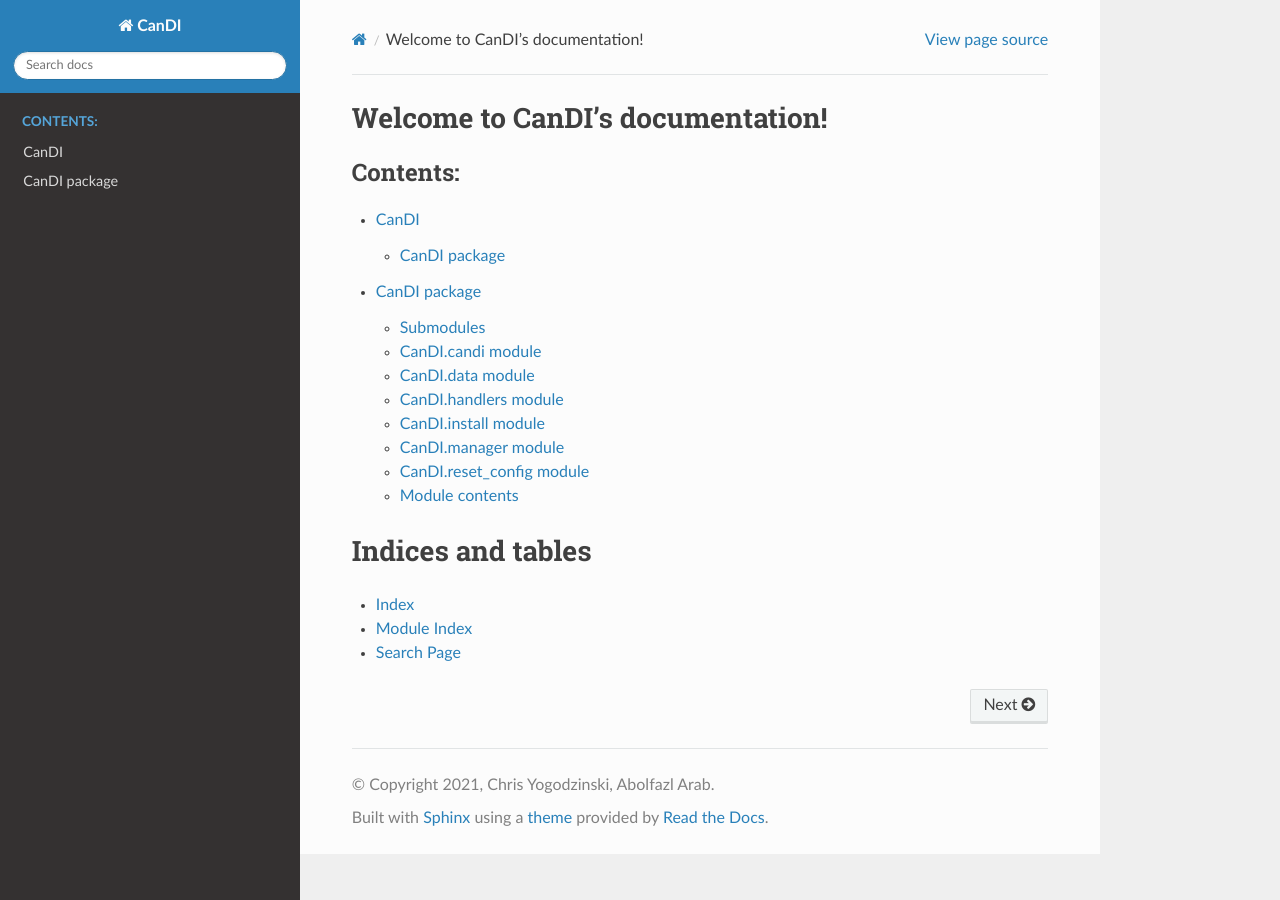
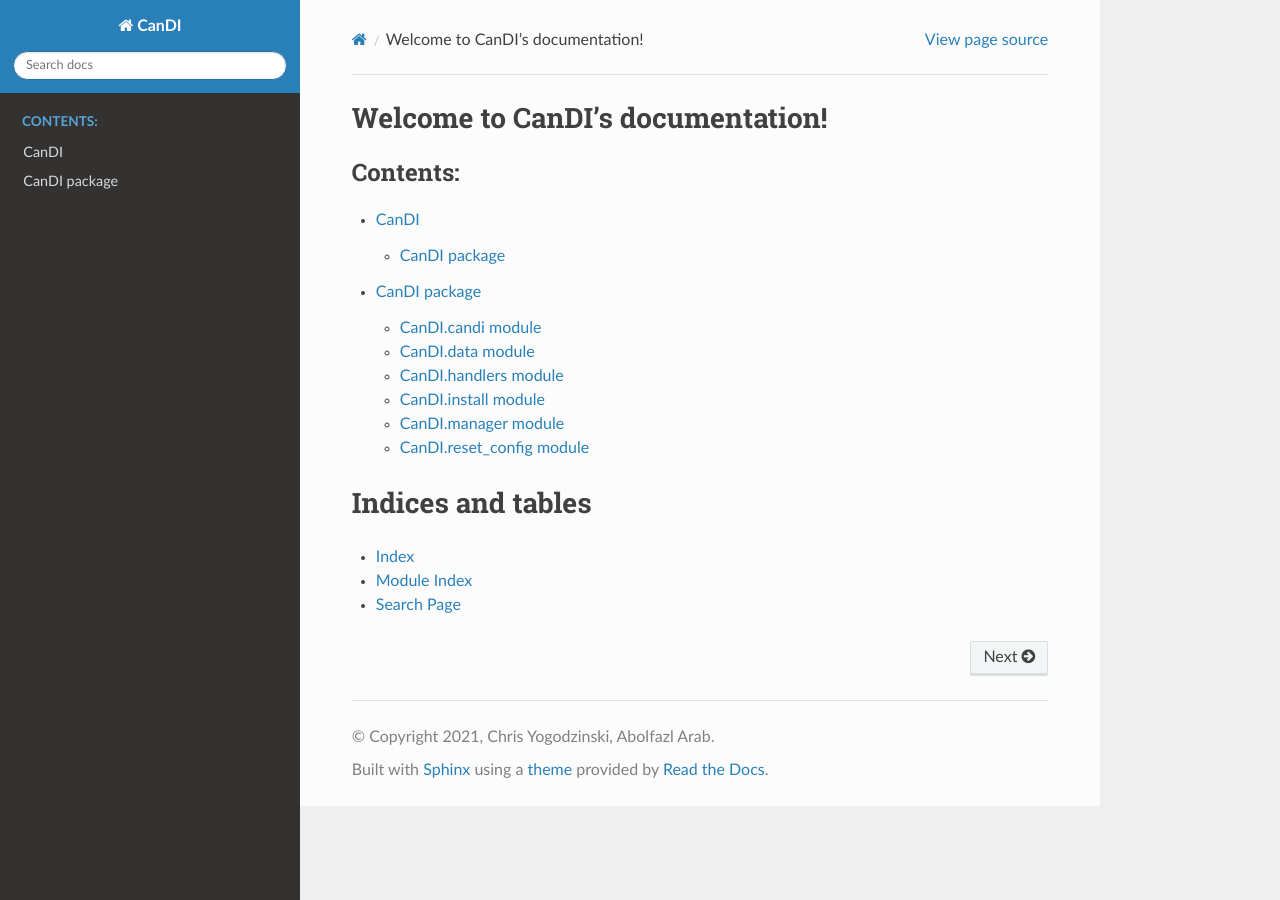
Before and after one commit to GilbertLabUCSF/CanDI, a Sphinx documentation site: the page built from docs/source/index.rst, in a window 1280 px wide. Built offline with Sphinx 7.4.7 and the Read the Docs theme 2.0.0, drawn with Linux system fonts in a browser that asks for light colours.

Commit message:
test extensions

```diff
--- a/docs/source/CanDI.rst
+++ b/docs/source/CanDI.rst
@@ -1,8 +1,5 @@
 CanDI package
 =============
-
-Submodules
-----------
 
 CanDI.candi module
 ------------------
@@ -51,11 +48,3 @@
    :members:
    :undoc-members:
    :show-inheritance:
-
-Module contents
----------------
-
-.. automodule:: CanDI
-   :members:
-   :undoc-members:
-   :show-inheritance:
--- a/docs/source/conf.py
+++ b/docs/source/conf.py
@@ -27,7 +27,7 @@
 # Add any Sphinx extension module names here, as strings. They can be
 # extensions coming with Sphinx (named 'sphinx.ext.*') or your custom
 # ones.
-extensions = ['sphinx.ext.todo']
+extensions = ['sphinx.ext.todo', 'sphinx.ext.viewcode', 'sphinx.ext.autodoc']
 
 # Add any paths that contain templates here, relative to this directory.
 templates_path = ['_templates']
```
